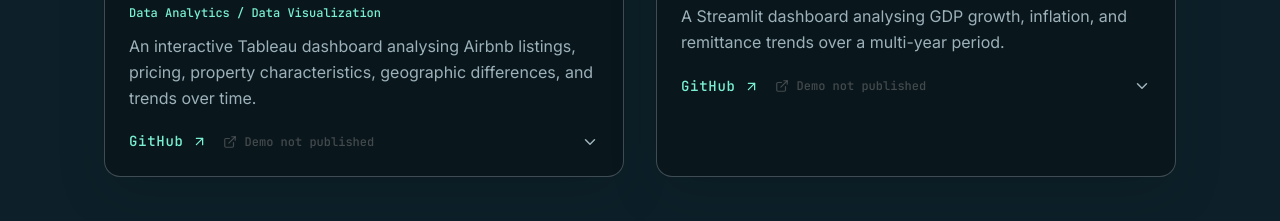
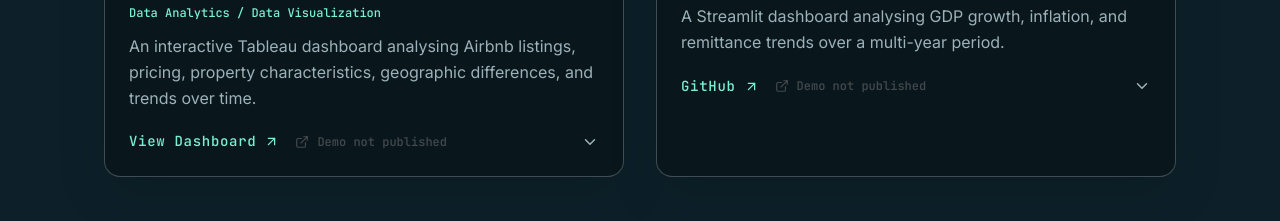
Before and after one commit to Nima-vd/Portfolio, a React (Vite) app: page / in a window 1280 px wide. Shown: the part 8580-8801 px from the top of the page. Built offline with nearby package versions, Linux system fonts and the light colour scheme.

Commit message:
fix link

```diff
--- a/src/components/Projects.jsx
+++ b/src/components/Projects.jsx
@@ -74,7 +74,7 @@ function ProjectCard({ project, index }) {
         {project.label ? <p className="font-label-sm text-label-sm text-primary mb-3">{project.label}</p> : null}
         <p className="font-body-md text-body-md text-on-surface-variant mb-5">{project.description}</p>
         <div className="flex items-center gap-4 flex-wrap">
-          <MagneticButton className="text-primary font-label-md text-label-md inline-flex items-center gap-2" href={project.link} target="_blank" rel="noreferrer">GitHub <ArrowUpRight size={15} /></MagneticButton>
+          <MagneticButton className="text-primary font-label-md text-label-md inline-flex items-center gap-2" href={project.link} target="_blank" rel="noreferrer">{project.linkLabel || 'GitHub'} <ArrowUpRight size={15} /></MagneticButton>
           {project.demo ? <a className="text-secondary font-label-md text-label-md inline-flex items-center gap-2 hover:text-primary transition-colors" href={project.demo} target="_blank" rel="noreferrer">Live demo <ExternalLink size={14} /></a> : <span className="text-secondary/70 font-label-sm text-label-sm inline-flex items-center gap-2"><ExternalLink size={14} /> Demo not published</span>}
           <button type="button" onClick={() => setExpanded(open => !open)} aria-expanded={expanded} className="ml-auto text-secondary hover:text-primary transition-colors" aria-label={`${expanded ? 'Hide' : 'Show'} ${project.title} case study`}><ChevronDown size={18} className={`transition-transform ${expanded ? 'rotate-180' : ''}`} /></button>
         </div>
```
